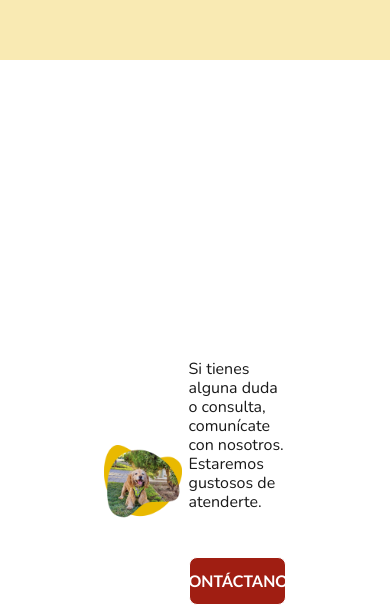
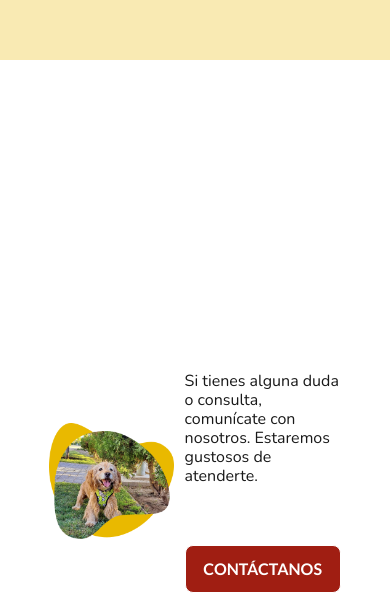
Before and after one commit to MaitenCullen/MonarquiaPerruna, a React (Vite) app: page / in a window 390 px wide. Shown: the part 3352-3958 px from the top of the page. Built offline with nearby package versions, Linux system fonts and the light colour scheme.

Commit message:
Cambio en divContact de codigo maiten

```diff
--- a/src/styles/HomeStyles.css
+++ b/src/styles/HomeStyles.css
@@ -300,8 +300,20 @@
     display: flex;
     justify-content: space-evenly;
     align-items: center;
-
-}
+  }
+
+  @media (max-width:781px) {
+    .divCardContacto {
+      width: 60%;
+    }
+  }
+
+
+  @media (max-width:481px) {
+    .divCardContacto {
+      width: 80%;
+    }
+  }
 
 
 
```
